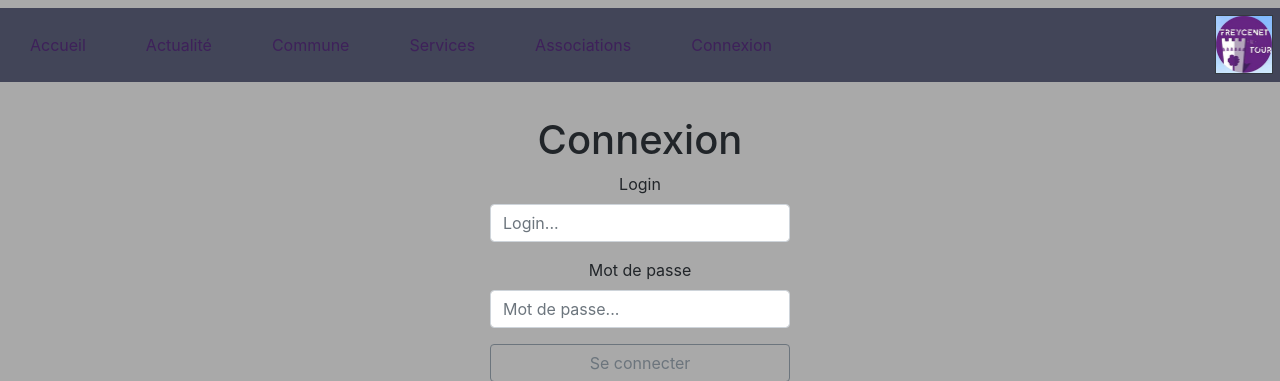
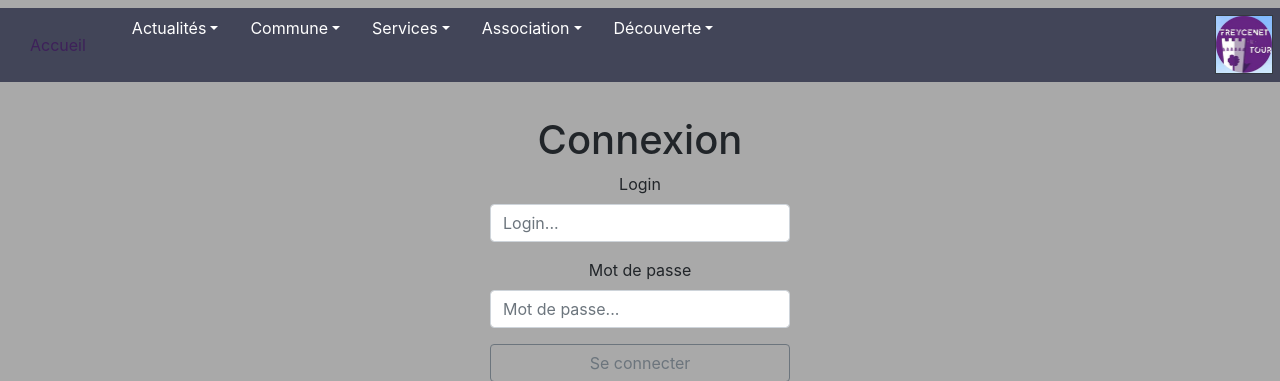
Before and after one commit to ByWind80800/Stage_Zark_Bywind_public, a PHP site: page / in a window 1280 px wide. Shown: the part 165-546 px from the top of the page. Run offline with PHP 8.4, Linux system fonts and the light colour scheme.

Commit message:
Changement

```diff
--- a/Vue/includes/menu.php
+++ b/Vue/includes/menu.php
@@ -3,11 +3,54 @@
 		<div>
 			<ul class="barrenav">
 		      	<li><a class="lien" href="index.php?page=Controler&param=Accueil">Accueil</a></li>
-				<li><a class="lien" href="#">Actualité</a></li>
-				<li><a class="lien" href="#">Commune</a></li>
-				<li><a class="lien" href="#">Services</a></li>
-				<li><a class="lien" href="#">Associations</a></li>
-				<li><a class="lien" href="index.php?page=Controler&param=Connexion">Connexion</a></li>
+
+				<li class="nav-item dropdown">
+				   	<a class="nav-link dropdown-toggle" data-toggle="dropdown" href="#" role="button" aria-haspopup="true" aria-expanded="false">Actualités</a>
+				    <div class="dropdown-menu">
+				    	<a class="dropdown-item" href="#">Nouvelles</a>
+				    	<a class="dropdown-item" href="#">Agenda</a>
+				    	<a class="dropdown-item" href="#">Rétrophotos</a>
+				    </div>
+				</li>
+
+				<li class="nav-item dropdown">
+				   <a class="nav-link dropdown-toggle" data-toggle="dropdown" href="#" role="button" aria-haspopup="true" aria-expanded="false">Commune</a>
+				   <div class="dropdown-menu">
+				    	<a class="dropdown-item" href="#">Mairie</a>
+				    	<a class="dropdown-item" href="#">Conseil Municipal</a>
+				    	<a class="dropdown-item" href="#">Équipement Municipaux</a>
+				    </div>
+				</li>
+
+				<li class="nav-item dropdown">
+				   <a class="nav-link dropdown-toggle" data-toggle="dropdown" href="#" role="button" aria-haspopup="true" aria-expanded="false">Services</a>
+				   <div class="dropdown-menu">
+				    	<a class="dropdown-item" href="#">Espace Numérique</a>
+				    	<a class="dropdown-item" href="#">Ramassage des Ordures Ménagères</a>
+				    	<a class="dropdown-item" href="#">Eau Potable</a>
+				    	<a class="dropdown-item" href="#">Salle Communale</a>
+				    	<a class="dropdown-item" href="#">Entreprises et Sociétés</a>
+				    </div>
+				</li>
+
+				<li class="nav-item dropdown">
+				   <a class="nav-link dropdown-toggle" data-toggle="dropdown" href="#" role="button" aria-haspopup="true" aria-expanded="false">Association</a>
+				   <div class="dropdown-menu">
+				    	<a class="dropdown-item" href="#">Comité des Fêtes</a>
+				    	<a class="dropdown-item" href="#">Association de la Chasse</a>
+				    	<a class="dropdown-item" href="#">Association de la Pétanque de la Tour</a>
+				    </div>
+				</li>
+
+				<li class="nav-item dropdown">
+				   <a class="nav-link dropdown-toggle" data-toggle="dropdown" href="#" role="button" aria-haspopup="true" aria-expanded="false">Découverte</a>
+				   <div class="dropdown-menu">
+				    	<a class="dropdown-item" href="#">Histoire</a>
+				    	<a class="dropdown-item" href="#">Patrimoine</a>
+				    	<a class="dropdown-item" href="#">Parcours de Freycenet</a>
+				    </div>
+				</li>
+
 				<img src="Vue/img/logo.png" align="right" class="logo">
 		    </ul>
 		    <br/>
```
Also changed, not shown: Vue/includes/Actualités/agenda.php (added), Vue/includes/Actualités/nouvelles.php (added), Vue/includes/Actualités/retrophotos.php (added), Vue/includes/associationdelachasse.php (added), Vue/includes/associationdelapétanquedelatour.php (added), Vue/includes/comitédesfetes.php (added), Vue/includes/conseilmunicipal.php (added), Vue/includes/eaupotable.php (added), Vue/includes/entreprisesetsociétés.php (added), Vue/includes/equipementmunicipaux.php (added), Vue/includes/espacenumerique.php (added), Vue/includes/histoire.php (added), Vue/includes/mairie.php (added), Vue/includes/parcoursdefreycenet.php (added), 3 more files.
